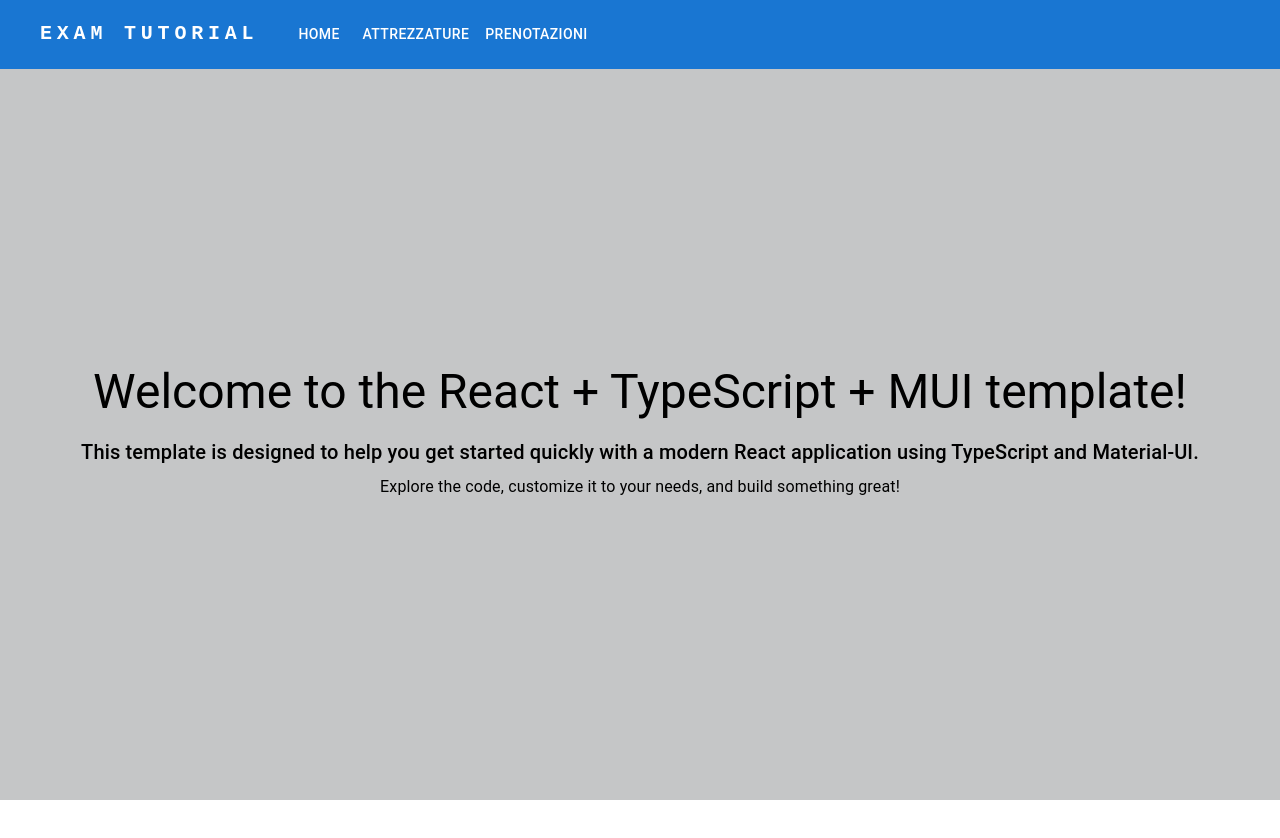
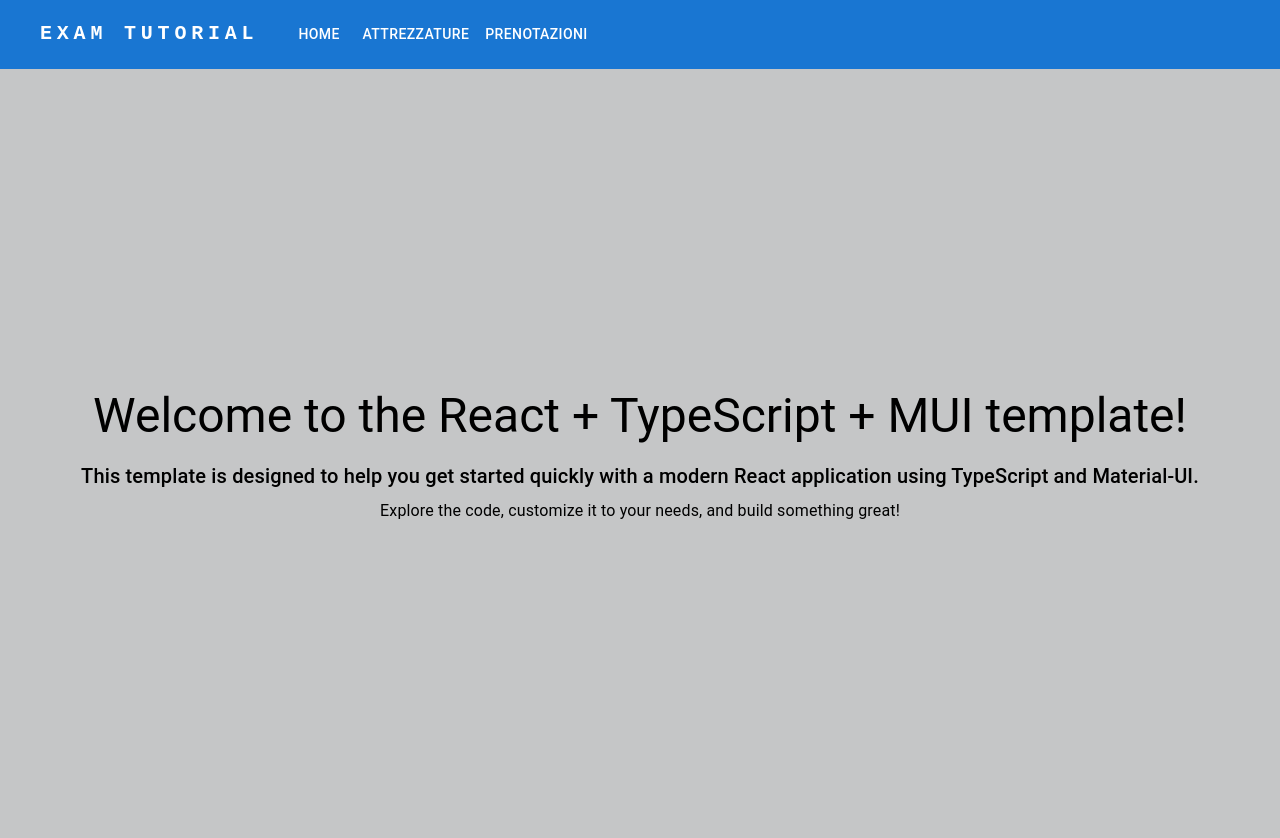
Before and after one commit to S73F/React-Tutorial, a React (Vite) app: page / in a window 1280 px wide. Shown: the top 838 px of the page. Before the commit the page ends 800 px from the top, so only its background shows below. Built offline with nearby package versions, Linux system fonts and the light colour scheme; some icons are missing.

Commit message:
removed useless stack elements and added padding to layout

```diff
--- a/src/component/Layout.tsx
+++ b/src/component/Layout.tsx
@@ -7,7 +7,7 @@ export const Layout = () => {
   return (
     <>
       <Navbar />
-      <Box minHeight={height} bgcolor={"#c5c6c7"}>
+      <Box minHeight={height} bgcolor={"#c5c6c7"} padding={3}>
         <Outlet />
       </Box>
     </>
--- a/src/routes/Attrezzature.tsx
+++ b/src/routes/Attrezzature.tsx
@@ -10,7 +10,6 @@ import {
   Typography,
 } from "@mui/material";
 import { useFetchEquipments } from "../hooks/useFetchEquipments";
-import { height } from "../styles";
 import { useState } from "react";
 import type { EquipmentsResponse } from "../types";
 import { BookingModal } from "../component/BookingModal";
@@ -29,8 +28,8 @@ export const Attrezzature = () => {
   }
 
   return (
-    <Stack width={"100%"} minHeight={height} padding={3} textAlign={"center"}>
-      <Typography variant="h3" mb={4}>
+    <>
+      <Typography variant="h3" mb={4} textAlign={"center"}>
         Attrezzature
       </Typography>
       <Stack
@@ -72,6 +71,6 @@ export const Attrezzature = () => {
           handleOpen={handleOpen}
         />
       )}
-    </Stack>
+    </>
   );
 };
--- a/src/routes/Prenotazioni.tsx
+++ b/src/routes/Prenotazioni.tsx
@@ -1,7 +1,6 @@
 import {
   CircularProgress,
   Paper,
-  Stack,
   Table,
   TableBody,
   TableCell,
@@ -11,7 +10,6 @@ import {
   Typography,
 } from "@mui/material";
 import { useFetchBookings } from "../hooks/useFetchBookings";
-import { height } from "../styles";
 
 export const Prenotazioni = () => {
   const { bookings, loading } = useFetchBookings();
@@ -21,8 +19,8 @@ export const Prenotazioni = () => {
   }
 
   return (
-    <Stack width={"100%"} minHeight={height} padding={3} textAlign={"center"}>
-      <Typography variant="h3" mb={4}>
+    <>
+      <Typography variant="h3" mb={4} textAlign={"center"}>
         Prenotazioni
       </Typography>
       <TableContainer component={Paper}>
@@ -52,6 +50,6 @@ export const Prenotazioni = () => {
           </TableBody>
         </Table>
       </TableContainer>
-    </Stack>
+    </>
   );
 };
```
